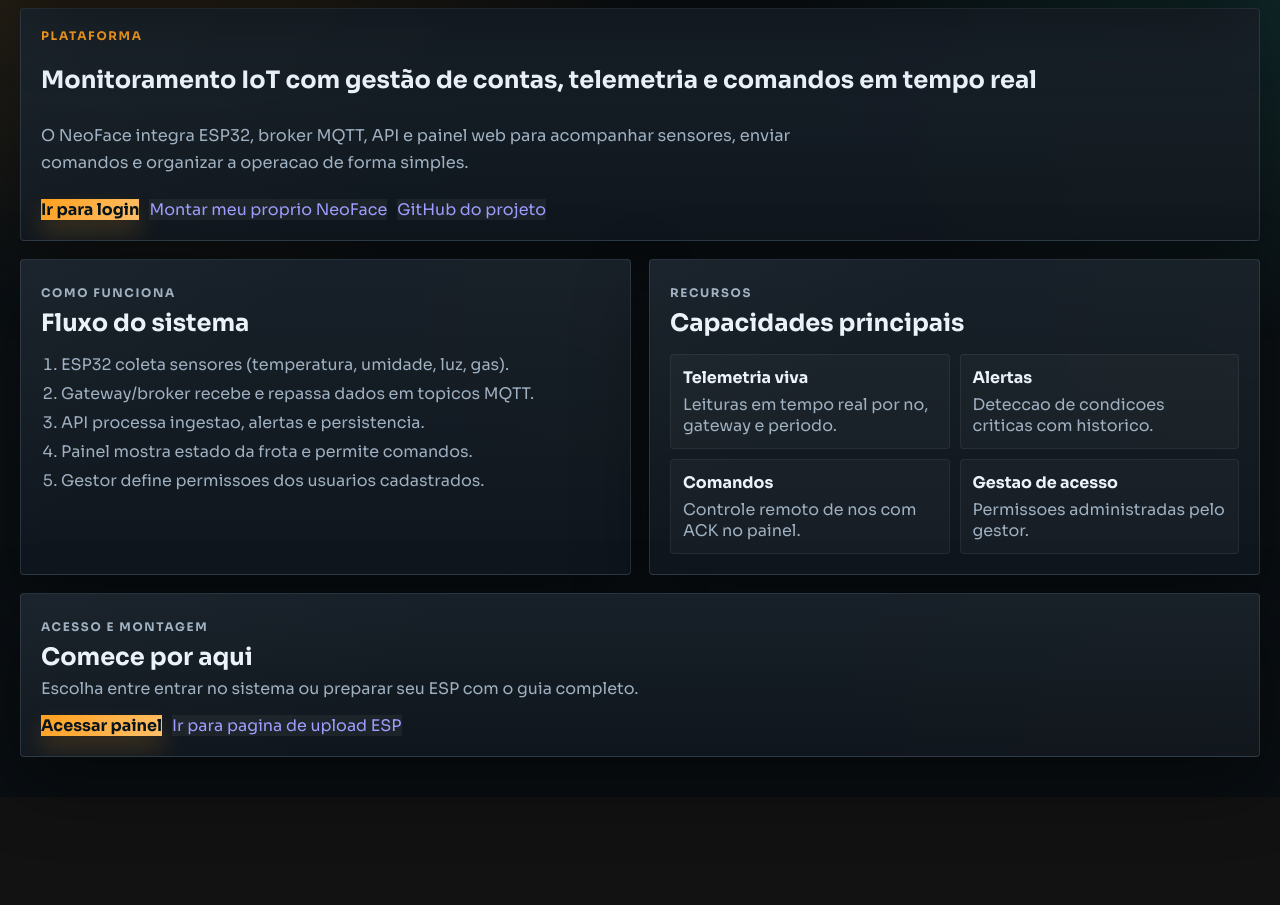
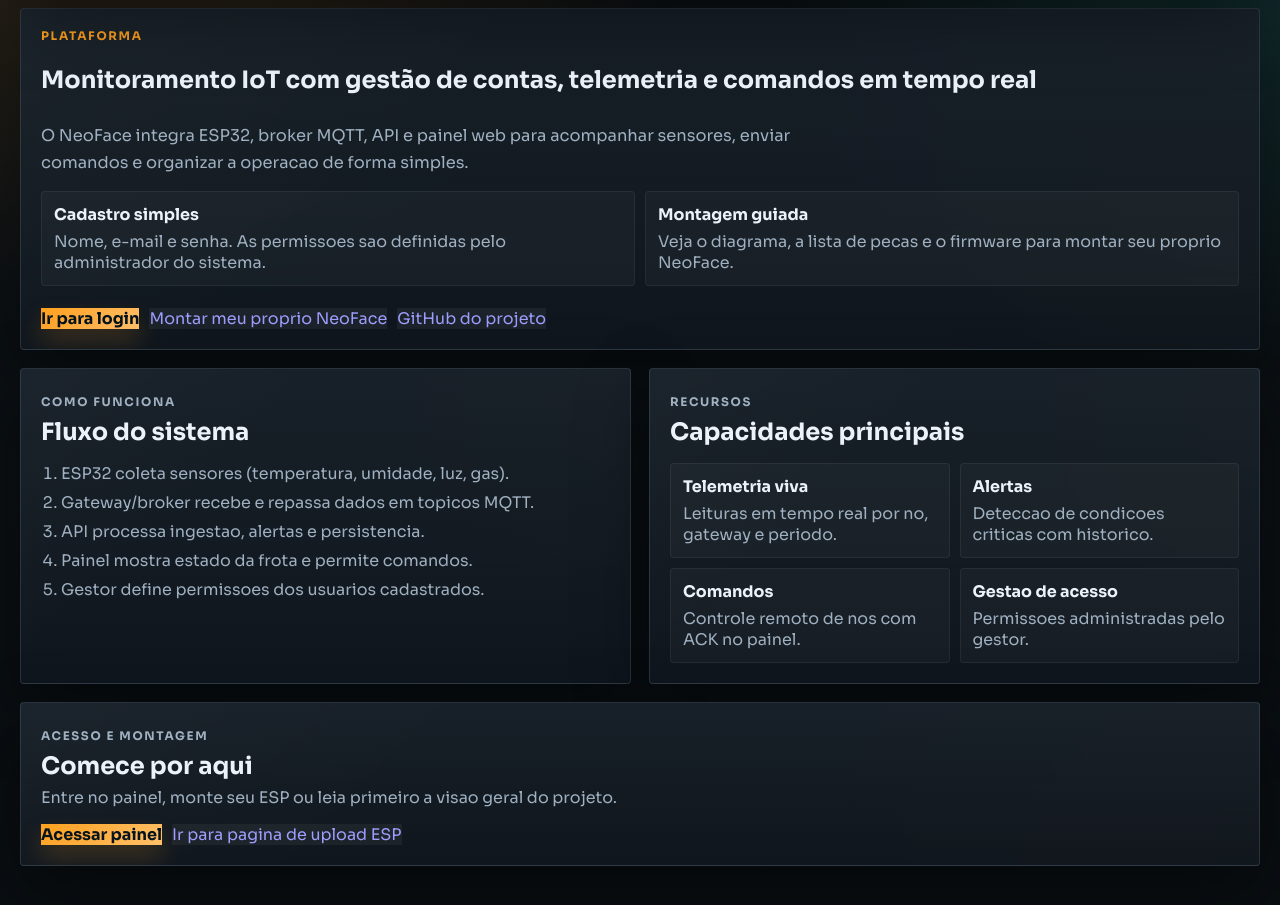
Before and after one commit to Leonardo-781/IOT-NeoFace, a website: page public/home.html in a window 1280 px wide. Shown: the part 149-1054 px from the top of the page. Before the commit the page ends 946 px from the top, so only its background shows below. Drawn offline with Linux system fonts and the light colour scheme.

Commit message:
feat: improve public entry flow and esp upload access

```diff
--- a/public/home.html
+++ b/public/home.html
@@ -38,6 +38,16 @@
           O NeoFace integra ESP32, broker MQTT, API e painel web para acompanhar sensores,
           enviar comandos e organizar a operacao de forma simples.
         </p>
+        <div class="home-cards">
+          <div class="mini-card">
+            <strong>Cadastro simples</strong>
+            <p>Nome, e-mail e senha. As permissoes sao definidas pelo administrador do sistema.</p>
+          </div>
+          <div class="mini-card">
+            <strong>Montagem guiada</strong>
+            <p>Veja o diagrama, a lista de pecas e o firmware para montar seu proprio NeoFace.</p>
+          </div>
+        </div>
         <div class="home-cta-row">
           <a class="primary" href="/login">Ir para login</a>
           <a class="secondary" href="/upload-esp">Montar meu proprio NeoFace</a>
@@ -95,7 +105,7 @@
           <div>
             <p class="section-kicker">Acesso e montagem</p>
             <h2>Comece por aqui</h2>
-            <p>Escolha entre entrar no sistema ou preparar seu ESP com o guia completo.</p>
+            <p>Entre no painel, monte seu ESP ou leia primeiro a visao geral do projeto.</p>
           </div>
         </div>
         <div class="home-cta-row">
```
Also changed, not shown: public/gestao.html (+2 -2 lines), public/login.html (+2 -1 lines).
